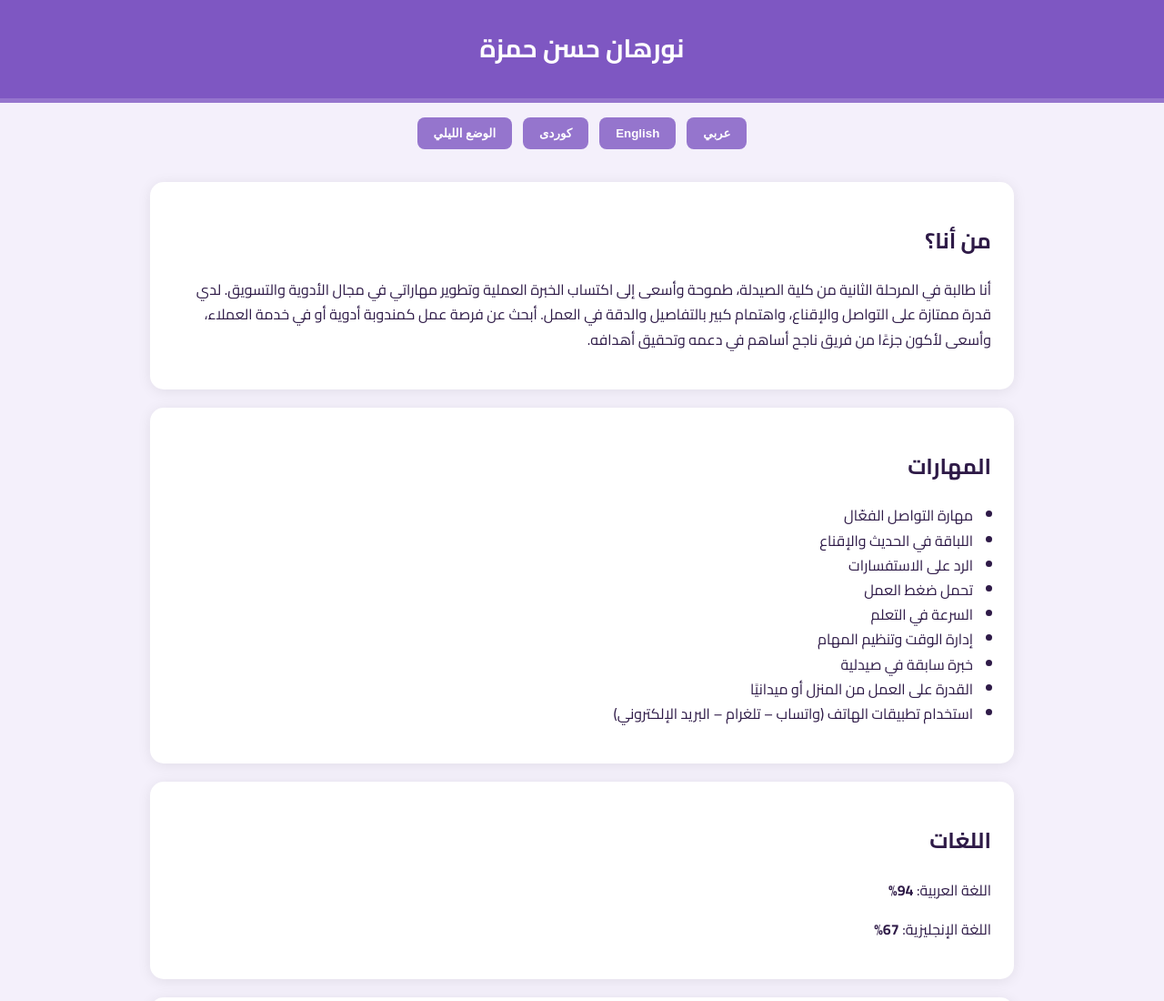
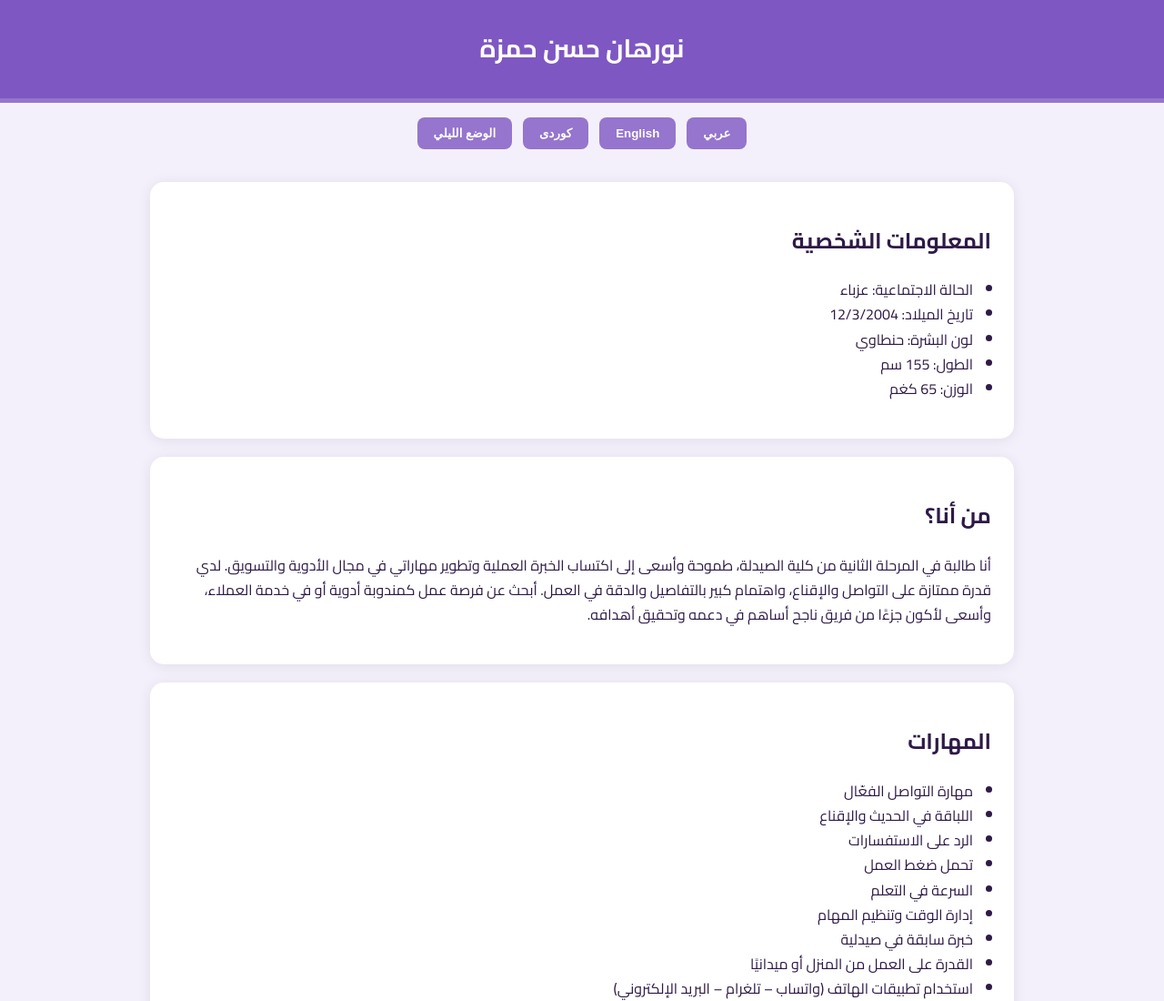
Before and after one commit to krarnabil/lorenzxops, a plain HTML site: page index.html in a window 1280 px wide. Shown: the top 1100 px of the page at 91% size. Drawn offline with Linux system fonts and the light colour scheme.

Commit message:
Add files via upload

```diff
--- a/index.html
+++ b/index.html
@@ -96,6 +96,18 @@
   <button onclick="setLanguage('en')">English</button>
   <button onclick="setLanguage('ku')">کوردی</button>
   <button onclick="toggleTheme()" id="themeToggle">الوضع الليلي</button>
+</div>
+
+
+<div class="section">
+  <h2>المعلومات الشخصية</h2>
+  <ul>
+    <li>الحالة الاجتماعية: عزباء</li>
+    <li>تاريخ الميلاد: 12/3/2004</li>
+    <li>لون البشرة: حنطاوي</li>
+    <li>الطول: 155 سم</li>
+    <li>الوزن: 65 كغم</li>
+  </ul>
 </div>
 
 <div class="section">
```
